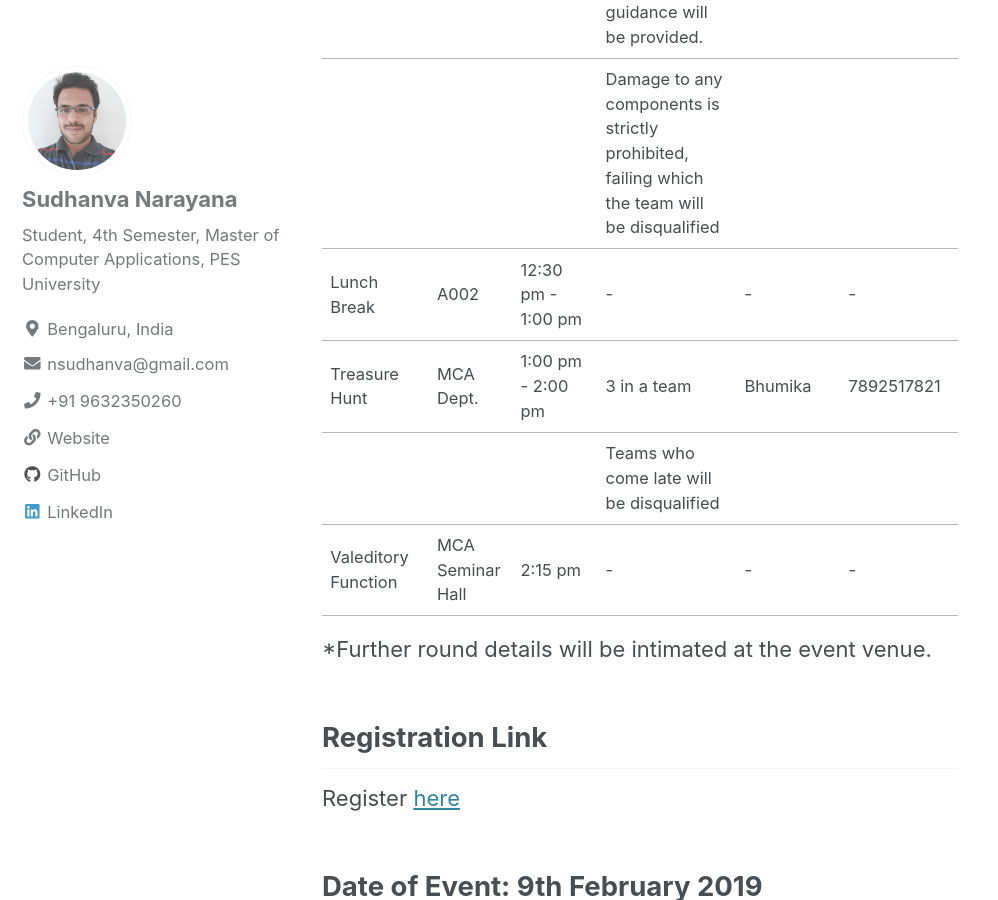
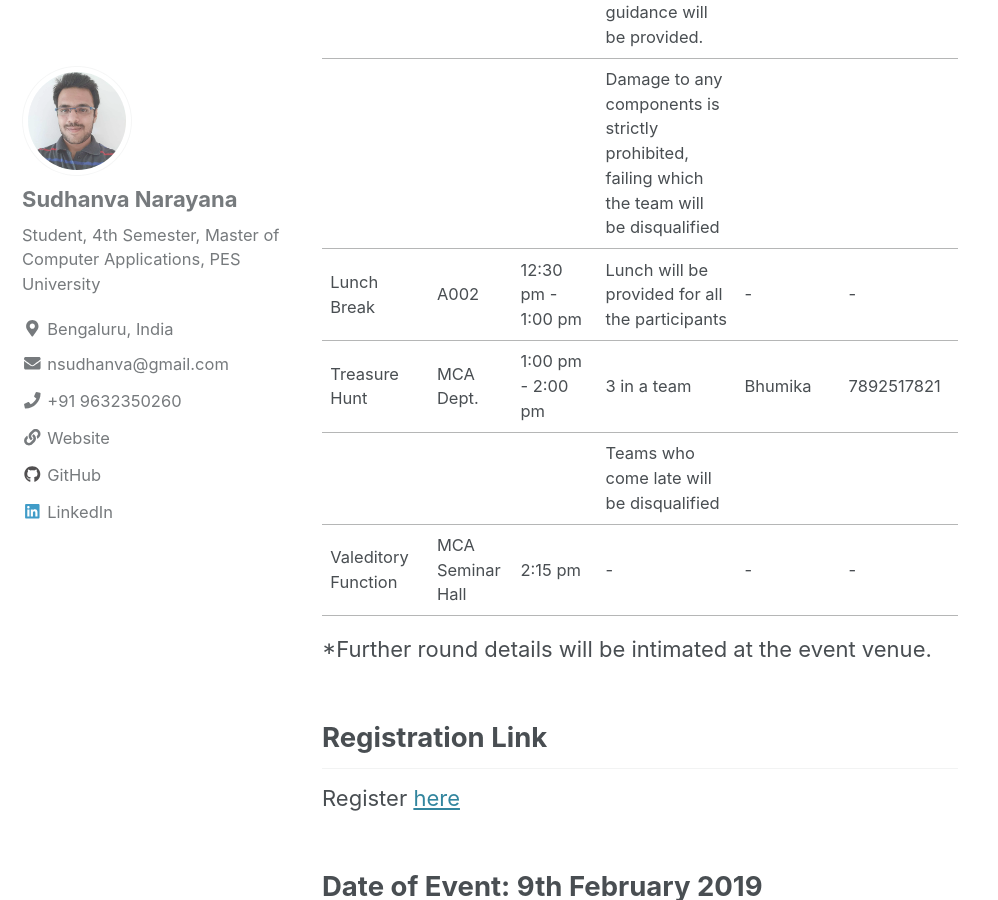
Before and after one commit to pesumca/pesumca.github.io, a Jekyll site: the page built from _posts/2019-02-03-register-for-prakalpa-2019-mca.md, in a window 1280 px wide and 900 px high, scrolled down 2351 px. Shown: the whole window, without its empty margins (0-998 px from the left). Built offline with Jekyll 4.4.1, drawn with Linux system fonts in a browser that asks for light colours; cached includes are drawn as plain includes; nearby versions of some CDN libraries.

Commit message:
Added lunch

```diff
--- a/_posts/2019-02-03-register-for-prakalpa-2019-mca.md
+++ b/_posts/2019-02-03-register-for-prakalpa-2019-mca.md
@@ -37,7 +37,7 @@ Registrations For Prakalpa 2019 Now Open! All events below are conducted by the
 | | | | Participants have to assemble the PC components within the given time. |
 | | | | Mentors guidance will be provided. |
 | | | | Damage to any components is strictly prohibited, failing which the team will be disqualified  |
-|              Lunch Break          |            A002                  |  12:30 pm - 1:00 pm               |                        -              |                   -                   |              -            |
+|              Lunch Break          |            A002                  |  12:30 pm - 1:00 pm               |                       Lunch will be provided for all the participants              |                   -                   |              -            |
 |              Treasure Hunt                |       MCA Dept.      |     1:00 pm - 2:00 pm                     | 3 in a team         |          Bhumika                 |            7892517821                          |
 | | | | Teams who come late will be disqualified   |
 |              Valeditory Function                |            MCA Seminar Hall              |           2:15 pm                |              -              |                 -                     |             -             |
```
